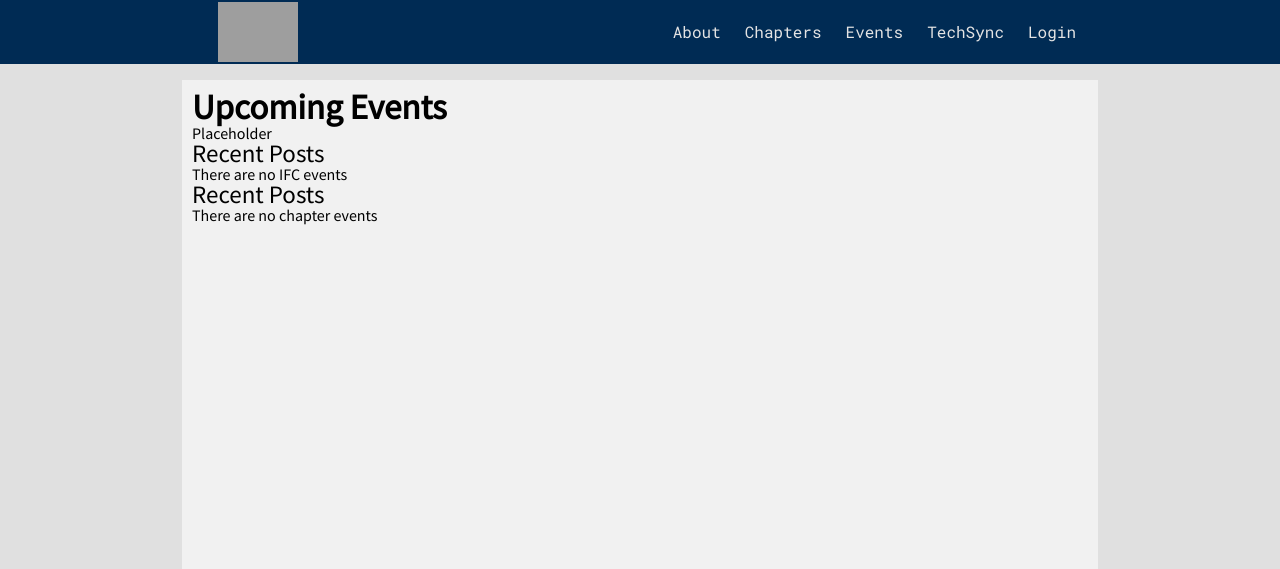
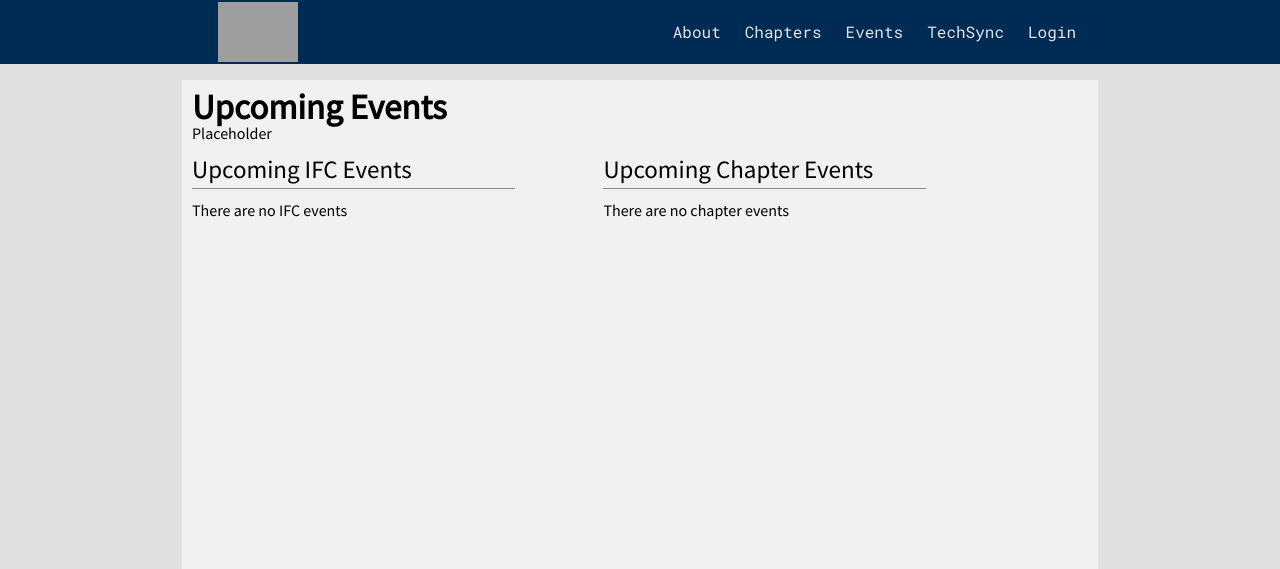
Before and after one commit to WPI-IFC/ifc-website, a Django app: page /events/ in a window 1280 px wide. Shown: the top 569 px of the page. Run offline with Django 3.2, Linux system fonts and the light colour scheme; data that the repository does not hold is empty; parts of the project's set-up code (start-up, migrations or seed data) failed here and were passed over; grey boxes are pictures that could not be loaded.

Commit message:
Events - First functional and css pass on overview page

```diff
--- a/events/models.py
+++ b/events/models.py
@@ -14,6 +14,7 @@ class BaseEvent(models.Model):
 
     class Meta:
         abstract = True
+        ordering = ("-d_time",)
 
 class OfficerEvent(BaseEvent):
     owner = models.ForeignKey(
--- /dev/null
+++ b/events/static/events/events_overview.css
@@ -0,0 +1,34 @@
+.content-container .calendar-container {
+	margin-bottom: 1em;
+}
+
+.content-container .event-columns > li {
+	display: inline-block;
+	width: 45%;
+	min-width: 18em;
+	max-width: 100%;
+	break-inside: avoid;
+	margin-bottom: 2em;
+	vertical-align: top;
+	margin-right: 5px;
+}
+
+.content-container .event-column-title {
+	border-bottom: 1px solid #8a8a8a;
+	width: 80%;
+	margin-bottom: .5em;
+	padding-bottom: .25em;
+}
+
+.content-container .events li {
+	margin-bottom: 1em;
+}
+
+.content-container .event-columns a {
+	text-decoration: none;
+	color: inherit;
+}
+
+.content-container .event-columns a:hover {
+	text-decoration: underline;
+}
--- a/events/templates/events_overview.html
+++ b/events/templates/events_overview.html
@@ -6,6 +6,7 @@
     <meta http-equiv="X-UA-Compatible" content="ie=edge">
     {% load static %}
     <link rel="stylesheet" href="{% static 'houses/base.css' %}">
+    <link rel="stylesheet" href="{% static 'events/events_overview.css' %}">
     <title>Events</title>
 </head>
 <body>
@@ -18,13 +19,15 @@
 			<ul class="event-columns">
 				<li>
 				<div class="dynamic-content officer-events">
-				<h2>Recent Posts</h2>
-					<ul class="posts">
-						{% if posts|length > 0 %}
-						{% for post in posts %}
-							<li class="post">
-								<h1><a href="events/officer/{{ event.id }}">{{ event.title }}</a></h1>
-								<h2>{{ event.dtime|date:"M, D d, Y @ h:i" }} - Added By {{ officer_owner }}</h2>
+				<h2 class="event-column-title">Upcoming IFC Events</h2>
+					<ul class="events">
+						{% if ifc_events|length > 0 %}
+						{% for event in ifc_events %}
+							<li class="event">
+								<h2><a href="officer/{{ event.id }}">{{ event.title }}</a></h2>
+								<h3>{{ event.d_time|date:"M, D d, Y - h:i" }}
+									<br>
+									Added By {{ event.owner.first_name }} {{ event.owner.last_name }}</h3>
 							</li>
 						{% endfor %}
 						{% else %}
@@ -35,13 +38,15 @@
 				</li>
 				<li>
 				<div class="dynamic-content chapter-events">
-					<h2>Recent Posts</h2>
-						<ul class="posts">
-							{% if posts|length > 0 %}
-							{% for post in posts %}
-								<li class="post">
-									<h1><a href="events/chapter/{{ event.id }}">{{ event.title }}</a></h1>
-									<h2>{{ event.dtime|date:"M, D d, Y @ h:i" }} - Added By {{ event.owner.english_name }}</h2>
+					<h2 class="event-column-title">Upcoming Chapter Events</h2>
+						<ul class="events">
+							{% if chapter_events|length > 0 %}
+							{% for event in chapter_events %}
+								<li class="event">
+									<h2><a href="chapter/{{ event.id }}">{{ event.title }}</a></h2>
+									<h3>{{ event.d_time|date:"M, D d, Y - h:i" }}
+										<br>
+										Added By {{ event.owner.english_name }}</h3>
 								</li>
 							{% endfor %}
 							{% else %}
--- a/events/views.py
+++ b/events/views.py
@@ -1,9 +1,14 @@
+from datetime import datetime
+
 from django.shortcuts import render, get_object_or_404
 
 from .models import BaseEvent, OfficerEvent, HouseEvent
 
 def event_index(request):
     context = {}
+    #TODO(Tom): Change to greater than current datetime
+    context['ifc_events'] = OfficerEvent.objects.filter(d_time__lt=datetime.now()).reverse()
+    context['chapter_events'] = HouseEvent.objects.filter(d_time__lt=datetime.now()).reverse()
     return render(request, "events_overview.html", context)
 
 
```
